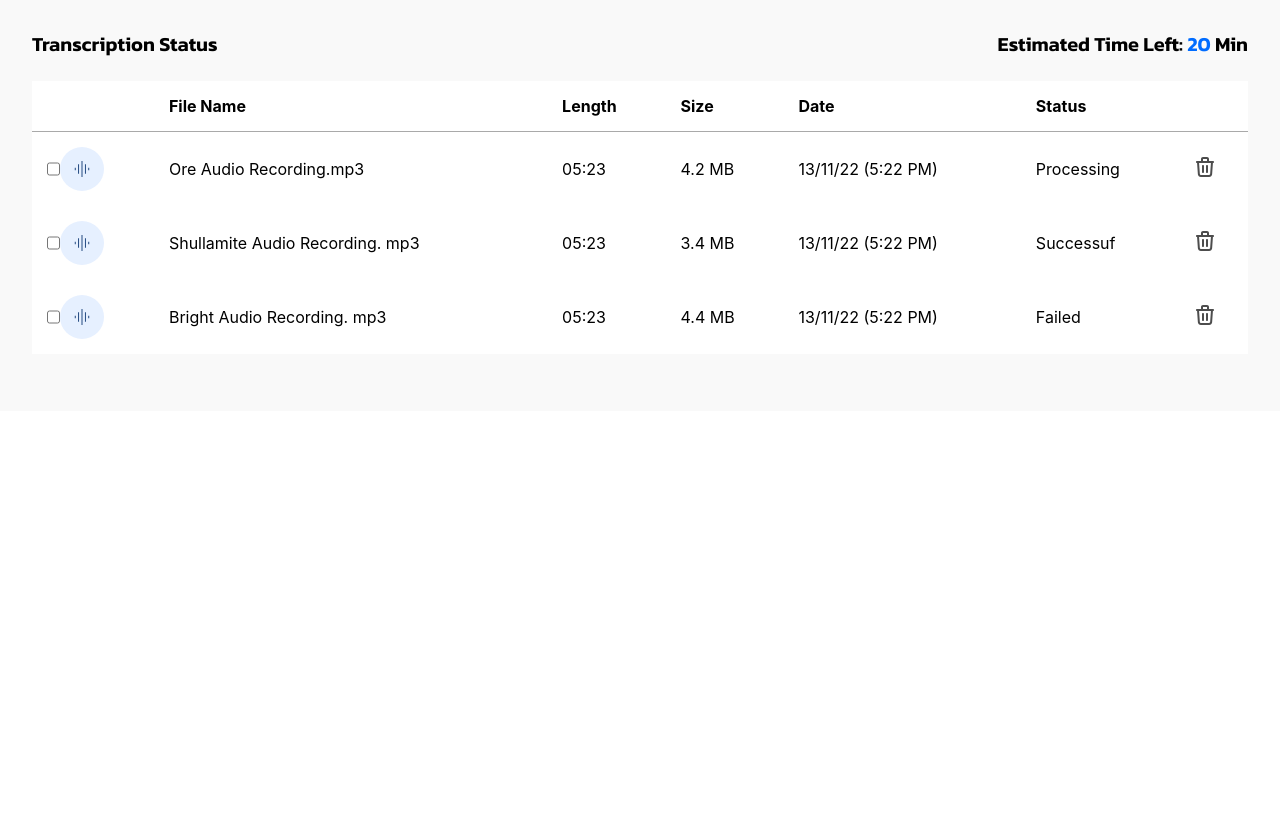
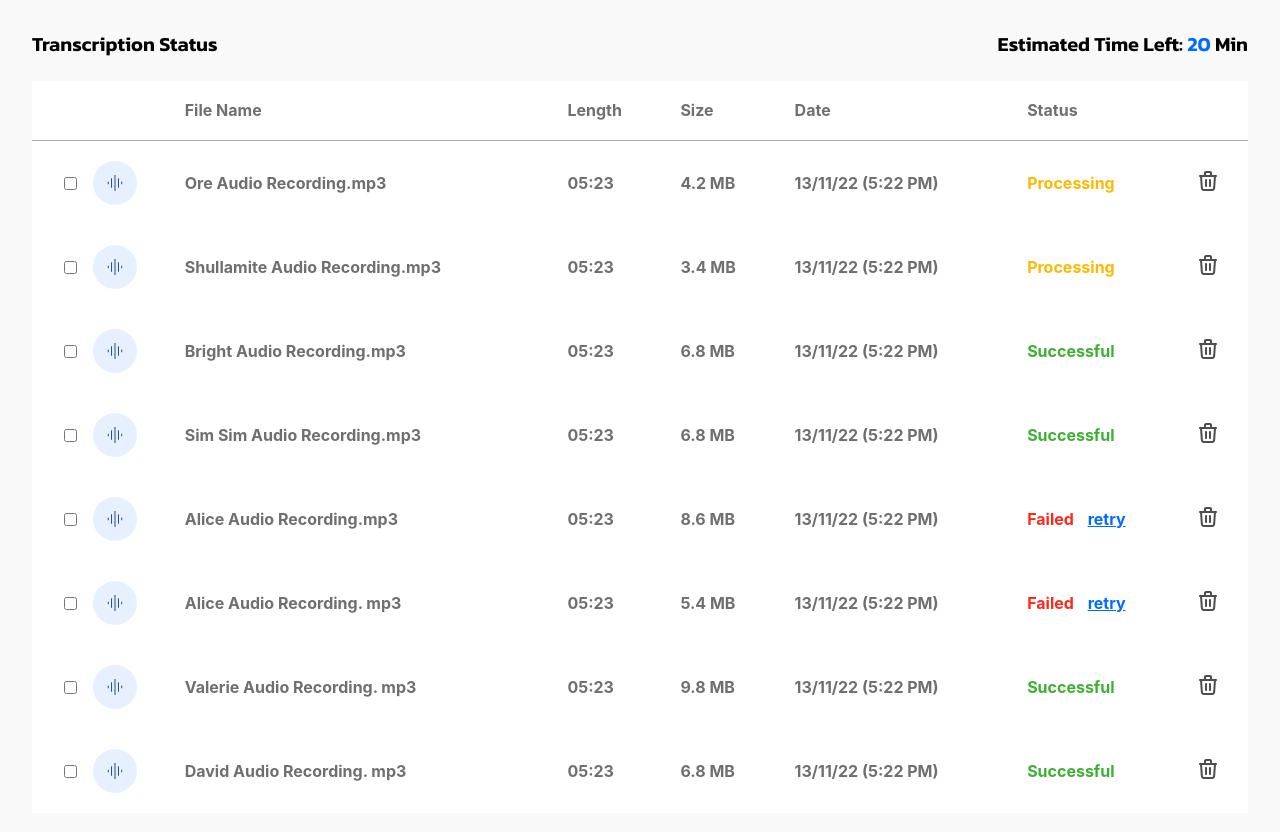
Before and after one commit to KodianKodes/customersupport.web-1, a React (Vite) app in the folder scrybe_frontend/: page / in a window 1280 px wide. Shown: the top 832 px of the page. Before the commit the page ends 800 px from the top, so only its background shows below. Built offline with nearby package versions, Linux system fonts and the light colour scheme.

Commit message:
finished desktop view of app

```diff
--- a/scrybe_frontend/src/components/UploadRecordings/index.jsx
+++ b/scrybe_frontend/src/components/UploadRecordings/index.jsx
@@ -15,23 +15,65 @@ const recordings = [
   },
   {
     id: 2,
-    fileName: "Shullamite Audio Recording. mp3",
+    fileName: "Shullamite Audio Recording.mp3",
     length: "05:23",
     size: "3.4 MB",
     date: "13/11/22 (5:22 PM)",
-    status: "Successuf",
+    status: "Processing",
   },
   {
     id: 3,
-    fileName: "Bright Audio Recording. mp3",
+    fileName: "Bright Audio Recording.mp3",
     length: "05:23",
-    size: "4.4 MB",
+    size: "6.8 MB",
+    date: "13/11/22 (5:22 PM)",
+    status: "Successful",
+  },
+  {
+    id: 4,
+    fileName: "Sim Sim Audio Recording.mp3",
+    length: "05:23",
+    size: "6.8 MB",
+    date: "13/11/22 (5:22 PM)",
+    status: "Successful",
+  },
+
+  {
+    id: 5,
+    fileName: "Alice Audio Recording.mp3",
+    length: "05:23",
+    size: "8.6 MB",
     date: "13/11/22 (5:22 PM)",
     status: "Failed",
+  },
+  {
+    id: 6,
+    fileName: "Alice Audio Recording. mp3",
+    length: "05:23",
+    size: "5.4 MB",
+    date: "13/11/22 (5:22 PM)",
+    status: "Failed",
+  },
+  {
+    id: 7,
+    fileName: "Valerie Audio Recording. mp3",
+    length: "05:23",
+    size: "9.8 MB",
+    date: "13/11/22 (5:22 PM)",
+    status: "Successful",
+  },
+  {
+    id: 8,
+    fileName: "David Audio Recording. mp3",
+    length: "05:23",
+    size: "6.8 MB",
+    date: "13/11/22 (5:22 PM)",
+    status: "Successful",
   },
 ];
 function UploadedRecordings() {
   const timeLeft = 20;
+
   return (
     <div className={styles["uploaded-recordings"]}>
       <div className={styles["uploaded-header"]}>
@@ -46,21 +88,18 @@ function UploadedRecordings() {
         <table className={styles["uploaded-table"]}>
           <thead className={styles["uploaded-table-header"]}>
             <tr className={styles["uploaded-table-row"]}>
-              <th className={styles["table-header-cells"]} />
-              <th className={styles["table-header-cells"]}>File Name</th>
-              <th className={styles["table-header-cells"]}>Length</th>
-              <th className={styles["table-header-cells"]}>Size</th>
-              <th className={styles["table-header-cells"]}>Date</th>
-              <th className={styles["table-header-cells"]}>Status</th>
-              <th className={styles["table-header-cells"]} />
+              <th />
+              <th>File Name</th>
+              <th>Length</th>
+              <th>Size</th>
+              <th>Date</th>
+              <th>Status</th>
+              <th />
             </tr>
           </thead>
           <tbody className={styles["uploaded-table-body"]}>
             {recordings.map((recording) => (
-              <tr
-                className={styles["uploaded-table-body-row"]}
-                key={recording.id}
-              >
+              <tr key={recording.id}>
                 <td className={styles["uploaded-table-body-checkbox-img-wrap"]}>
                   <input
                     type="checkbox"
@@ -74,20 +113,29 @@ function UploadedRecordings() {
                     className={styles["uploaded-table-body-cell-img"]}
                   />
                 </td>
-                <td className={styles["uploaded-table-body-cell"]}>
-                  {recording.fileName}
-                </td>
-                <td className={styles["uploaded-table-body-cell"]}>
-                  {recording.length}
-                </td>
-                <td className={styles["uploaded-table-body-cell"]}>
-                  {recording.size}
-                </td>
-                <td className={styles["uploaded-table-body-cell"]}>
-                  {recording.date}
-                </td>
-                <td className={styles["uploaded-table-body-cell"]}>
-                  {recording.status}
+                <td>{recording.fileName}</td>
+                <td>{recording.length}</td>
+                <td>{recording.size}</td>
+                <td>{recording.date}</td>
+                <td>
+                  <strong
+                    style={{
+                      color:
+                        // eslint-disable-next-line no-nested-ternary
+                        recording.status === "Processing"
+                          ? "#FFB800"
+                          : recording.status === "Successful"
+                          ? "#3bb031"
+                          : "#ff291b",
+                    }}
+                  >
+                    {recording.status}{" "}
+                    {recording.status === "Failed" && (
+                      <a href="!" className={styles.retry}>
+                        retry
+                      </a>
+                    )}
+                  </strong>
                 </td>
                 <td className={styles["uploaded-table-body-cell delete-btn"]}>
                   <img src={deleteIcon} alt="delete-icon " />
--- a/scrybe_frontend/src/components/UploadRecordings/uploadedRecordings.module.scss
+++ b/scrybe_frontend/src/components/UploadRecordings/uploadedRecordings.module.scss
@@ -24,68 +24,9 @@
 
 .uploaded-table-wrap {
   background: #ffffff;
+  margin-top: 1rem;
+  // overflow-x: auto;
 }
-
-// .uploaded-table {
-//   margin-top: 1rem;
-//   width: 100%;
-//   border-collapse: collapse;
-//   border-spacing: 0;
-
-//   .uploaded-table-header {
-//     padding: 1rem;
-
-//     border-bottom: 1px solid #a9a9a9;
-//     .uploaded-table-row {
-//       display: flex;
-//       justify-content: space-between;
-//       .table-header-cells {
-//         font-family: "Inter";
-//         font-style: normal;
-//         font-weight: 700;
-//         font-size: 16px;
-//         line-height: 120%;
-
-//         color: #706f6f;
-//       }
-//     }
-//   }
-//   .uploaded-table-body {
-//     padding: 1rem 1rem 1rem 2rem;
-//     // display: flex;
-//     .uploaded-table-body-row {
-//       display: flex;
-//       justify-content: space-between;
-//       align-items: center;
-//       padding: 1rem;
-//       text-align: justify;
-//       margin: 0 1rem;
-//       .uploaded-table-body-cell-img {
-//         width: 40px;
-//         margin-right: 4rem;
-//         img {
-//           width: 100%;
-//         }
-//       }
-//       .uploaded-table-body-cell {
-//         border: 1px solid #a9a9a9;
-//         margin-right: 5rem;
-//         text-align: left;
-//         font-family: "Kanit";
-//         font-style: normal;
-//         font-weight: 300;
-//         font-size: 16px;
-//         line-height: 24px;
-//         padding: 1rem;
-//         // width: 200px;
-//         height: max-content;
-//         // background: red;
-
-//         color: #535353;
-//       }
-//     }
-//   }
-// }
 
 //second table styles
 .uploaded-table {
@@ -109,9 +50,64 @@
 
 .uploaded-table th,
 td {
-  padding: 15px 15px;
+  font-family: "Inter";
+  font-style: normal;
+  font-weight: 700;
+  font-size: 16px;
+  line-height: 120%;
+  /* or 19px */
+
+  /* Foundation /Neutral/Dark :active */
+
+  color: #706f6f;
+  padding: 20px 15px;
+  word-wrap: break-word;
+  .failed {
+    color: #ff291b !important;
+    margin-right: 15px;
+  }
+
+  .processing {
+    color: #feb80a !important;
+  }
+
+  .successful {
+    color: #3bb031 !important;
+  }
+  .retry {
+    color: #006cff !important;
+    margin-left: 10px;
+  }
 }
 
-.uploaded-table-body-checkbox-img-wrap{
+.uploaded-table-body-checkbox-img-wrap {
   display: flex;
+  align-items: center;
+  justify-content: center;
+  input {
+    margin-right: 1rem;
+  }
 }
+
+@media screen and (max-width: 768px) {
+  .uploaded-table {
+    border: 0;
+    max-width: 200px;
+  }
+
+  .uploaded-table tbody tr {
+    margin-bottom: 10px;
+    display: block;
+    border-bottom: 1px solid #a9a9a9;
+  }
+
+  .uploaded-table tbody tr td::before {
+    content: attr(data-label);
+    float: left;
+    font-weight: bold;
+  }
+
+  .uploaded-table tbody tr td:last-child {
+    border-bottom: 0;
+  }
+}
```
